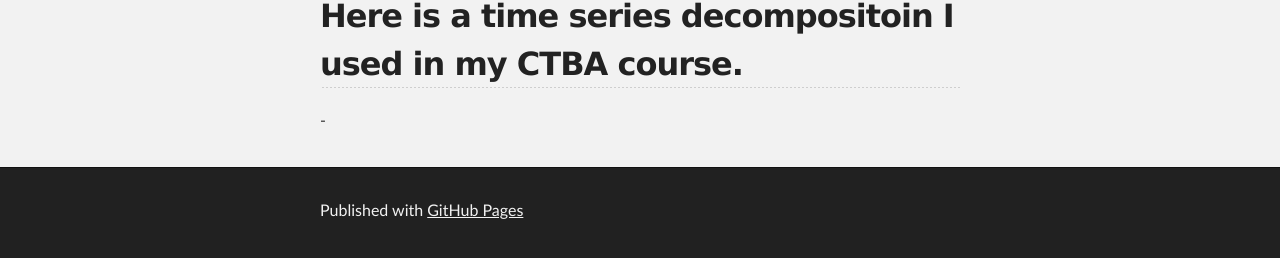
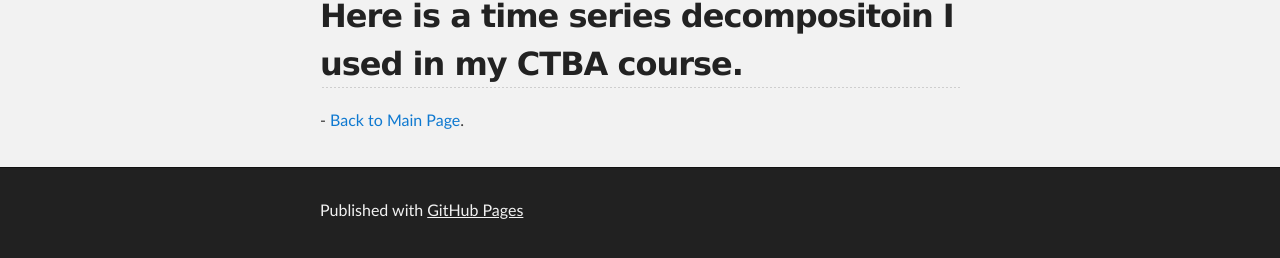
Before and after one commit to ktjones01/ktjones01.github.io, a Jekyll site: the page built from timeseries/index.md, in a window 1280 px wide. Shown: the part 268-526 px from the top of the page. Built offline with Jekyll 4.4.1, drawn with Linux system fonts in a browser that asks for light colours; our own code applies the rules of GitHub Pages for plain Markdown files.

Commit message:
Update index.md

```diff
--- a/timeseries/index.md
+++ b/timeseries/index.md
@@ -5,3 +5,4 @@ description: Course Content
 Here is a time series decompositoin I used in my CTBA course.
 -
 -
+[Back to Main Page](./[another-page.html](https://ktjones01.github.io/)).
```
